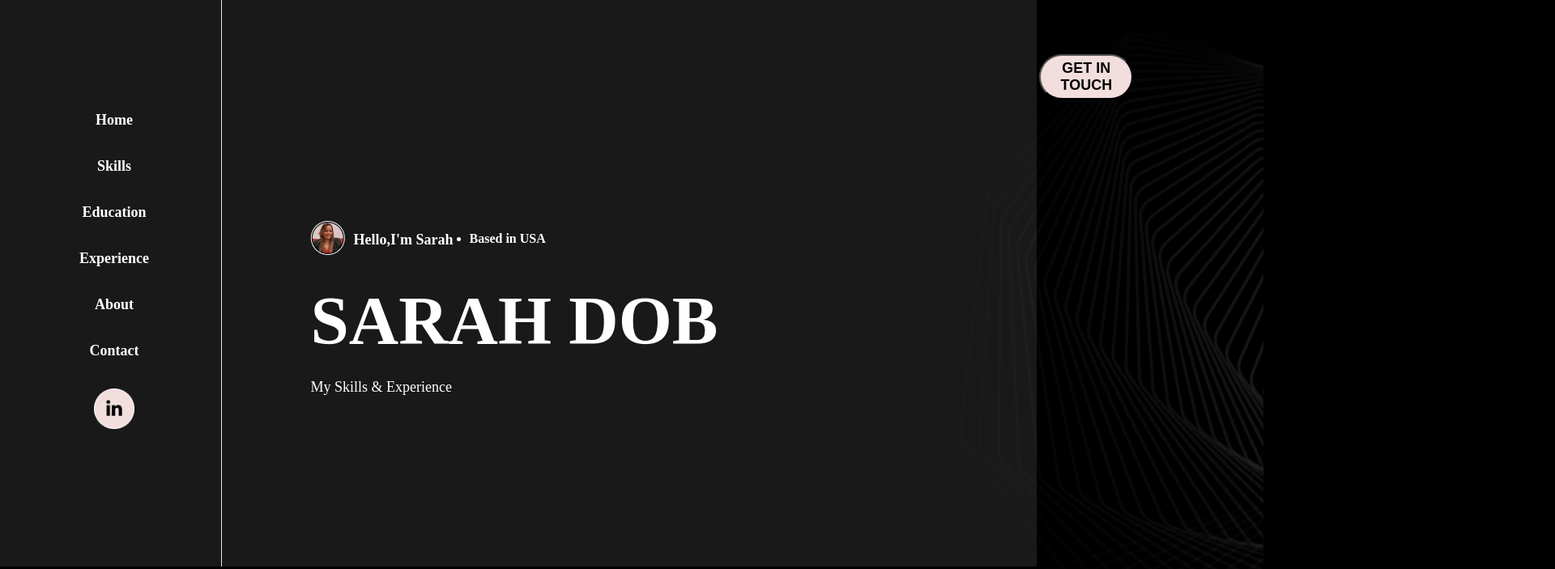
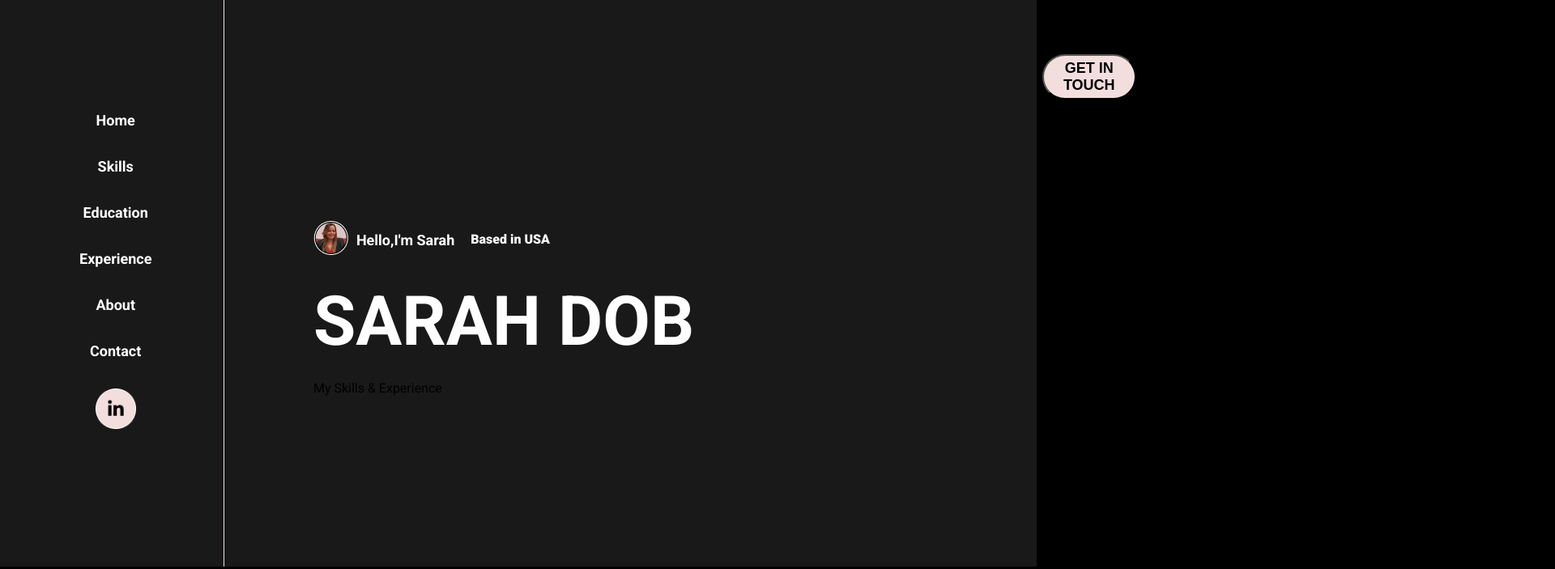
Before and after one commit to ronakkr/paid-project-1, a plain HTML site: page index.html in a window 1280 px wide. Shown: the top 703 px of the page at 81% size, 1920 px wide, since content can reach past the window. Drawn offline with Linux system fonts and the light colour scheme.

Commit message:
Refactor user details section in index.html and style.css

```diff
--- a/index.html
+++ b/index.html
@@ -8,19 +8,34 @@
   </head>
   <body>
     <div class="hero">
-
-      <div class="container_one">
-        <div class="menu">
-          <h4 class="bold">Home</h4>
-          <h4>Skills</h4>
-          <h4>Education</h4>
-          <h4>Experience</h4>
-          <h4>About</h4>
-          <h4>Contact</h4>
-          <div class="in"><img src="image/Group 33.png" alt="" /></div>
-        </div>
+      <nav>
+        <ul class="menu">
+          <li>
+            <a href="#home"><h4>Home</h4></a>
+          </li>
+          <li>
+            <a href="#skills"><h4>Skills</h4></a>
+          </li>
+          <li>
+            <a href="#education"><h4>Education</h4></a>
+          </li>
+          <li>
+            <a href="#experience"><h4>Experience</h4></a>
+          </li>
+          <li>
+            <a href="#about"><h4>About</h4></a>
+          </li>
+          <li>
+            <a href="#contact"><h4>Contact</h4></a>
+          </li>
+          <li>
+            <div class="in">
+              <img src="image/linkedin.png" alt="Linkedin" />
+            </div>
+          </li>
+        </ul>
         <div class="line"></div>
-      </div>
+      </nav>
 
       <div class="container_two">
         <div class="main_container">
@@ -42,13 +57,12 @@
           </div>
           <h1 class="sentone">SARAH DOB</h1>
           <p>My Skills & Experience</p>
-          <div class="patten"><img src="image/Looper BG.png" alt=""></div>
+          <!-- <div class="patten"><img src="image/Looper BG.png" alt="" /></div> -->
         </div>
       </div>
-
     </div>
 
-    <div class="second_section">
+    <!-- <div class="second_section">
       <div class="laptop_img">
         <img src="image/Rectangle 183.png" alt="" />
       </div>
@@ -78,47 +92,63 @@
           </button>
         </div>
       </div>
-    </div>
-    <div class="third_section">
+    </div> -->
+    <!-- <div class="third_section">
       <div class="grid">
         <h2 class="third_heading">Experience</h2>
-        <div class="black_container ">
-          <button >
+        <div class="black_container">
+          <button>
             <p class="get">June 2020 - May 2024</p>
           </button>
-          <h3 class="pink">Mathematics, Physics, and Computer Science Tutor Part Time</h3>
-          <h4 class="pink">-At New Jersey Institute of Technolgy, Newark, NL-</h4>
-          <p class="white">Reviwed class assigments and assist approximately 10-30 students per week with assignments <br>
-          Wroked with students to reinforce learing of skills or materials through daily weekly check-in</p>
+          <h3 class="pink">
+            Mathematics, Physics, and Computer Science Tutor Part Time
+          </h3>
+          <h4 class="pink">
+            -At New Jersey Institute of Technolgy, Newark, NL-
+          </h4>
+          <p class="white">
+            Reviwed class assigments and assist approximately 10-30 students per
+            week with assignments <br />
+            Wroked with students to reinforce learing of skills or materials
+            through daily weekly check-in
+          </p>
         </div>
-        <div class="black_container ">
-          <button >
-          <p class="get">June 2020 - dec 2020</p>
-        </button>
-        <h3 class="pink">Information Technology Security Inter Full time</h3>
-        <h4 class="pink">-At LOCCITANE Group, Mantattan, NY-</h4>
-        <p class="white">Managed proofpoint security training for remote and hybrid <br>
-        Conducted phishing campaigns to assess system vulnerbility and enhance own jb skills and knowledge <br>
-      Cultivated a culture of heightened security awareness among staff members <br>
-      Conducted through verificaZon of POS system for security integrity  </p>
+        <div class="black_container">
+          <button>
+            <p class="get">June 2020 - dec 2020</p>
+          </button>
+          <h3 class="pink">Information Technology Security Inter Full time</h3>
+          <h4 class="pink">-At LOCCITANE Group, Mantattan, NY-</h4>
+          <p class="white">
+            Managed proofpoint security training for remote and hybrid <br />
+            Conducted phishing campaigns to assess system vulnerbility and
+            enhance own jb skills and knowledge <br />
+            Cultivated a culture of heightened security awareness among staff
+            members <br />
+            Conducted through verificaZon of POS system for security integrity
+          </p>
         </div>
-        <div class="black_container ">
-          <button >
+        <div class="black_container">
+          <button>
             <p class="get">Jan 2019 - dec 2019</p>
           </button>
           <h3 class="pink">Computer Science Assistant Teacher Part time</h3>
-          <h4 class="pink">-At Hudson Country Community Colloge, Jersey City, NJ-</h4>
-          <p class="white">Helped students in writing and running clear codes using java, c== & python <br>
-           Instructed python labs for students & created rubrics for weekly assignment
-       </p>
+          <h4 class="pink">
+            -At Hudson Country Community Colloge, Jersey City, NJ-
+          </h4>
+          <p class="white">
+            Helped students in writing and running clear codes using java, c== &
+            python <br />
+            Instructed python labs for students & created rubrics for weekly
+            assignment
+          </p>
         </div>
         <button class="tee">
           <p class="te">Show More</p>
         </button>
       </div>
-
-    </div>
-    <div class="forth_section">
+    </div> -->
+    <!-- <div class="forth_section">
       <div class="fouth_heading">
         <div class="flex">
           <h2 class="white">My Projects</h2>
@@ -222,8 +252,8 @@
           <p class="white">MYSQL,Oracle,MongoDB</p>
         </div>
       </div>
-    </div>
-    <footer>
+    </div> -->
+    <!-- <footer>
       <div class="left_section">
         <img src="image/Rectangle 187.png" alt="" />
       </div>
@@ -238,6 +268,6 @@
       </div>
         </div>
       </div>
-    </footer>
+    </footer> -->
   </body>
 </html>
--- a/style.css
+++ b/style.css
@@ -1,6 +1,6 @@
+@import url('https://fonts.googleapis.com/css2?family=Roboto:ital,wght@0,100;0,300;0,400;0,500;0,700;0,900;1,100;1,300;1,400;1,500;1,700;1,900&display=swap');
 :root {
-  font1: "Roboto";
-  font2: "Roboto";
+  --primary-font:  "Roboto", sans-serif;
 }
 * {
   margin: 0;
@@ -10,46 +10,69 @@
 body {
   max-width: 100%;
   background-color: black;
+  font-family: var(--primary-font);
 }
 
 h1 {
   font-size: 85px;
-  font-family: var(--font1);
+
 }
 h2 {
   font-size: 48px;
-  font-family: var(--font2);
 }
 h3 {
   font-size: 24px;
-  font-family: var(--font1);
 }
 
 h4 {
   font-size: 18px;
-  font-family: var(--font2);
 }
 
 p {
   font-size: 16px;
-  font-family: var(--font1);
 }
+
+a{
+  text-decoration: none;
+  color: white;
+  &:hover {
+    color: #f3dede;
+    text-decoration: underline;
+  }
+
+}
+
+li {
+  list-style: none;
+}
+
+
+.hero {
+  background-color: #191919;
+  max-width: 100%;
+  max-height: 700px;
+  display: flex;
+
+  nav {
+    width: 277px;
+    display: flex;
+    justify-content: center;
+  }
+
+}
+
+
+
+
+
 
 button {
   background-color: #f3dede;
   border-radius: 100px;
   padding: 5px 24px;
 }
-.hero {
-  background-color: #191919;
-  max-width: 100%;
-  max-height: 700px;
-  display: flex;
-}
-p {
-  color: white;
-  font-size: 18px;
-}
+
+
 .bold {
   font-weight: bolder;
 }
@@ -62,11 +85,7 @@ p {
   margin-bottom: 152px;
   font-size: 40px;
 }
-.container_one {
-  width: 277px;
-  display: flex;
-  justify-content: center;
-}
+
 .menu {
   margin-top: 138px;
   margin-left: 98px;
```
Also changed, not shown: image/linkedin.png (renamed from image/Group 33.png).
